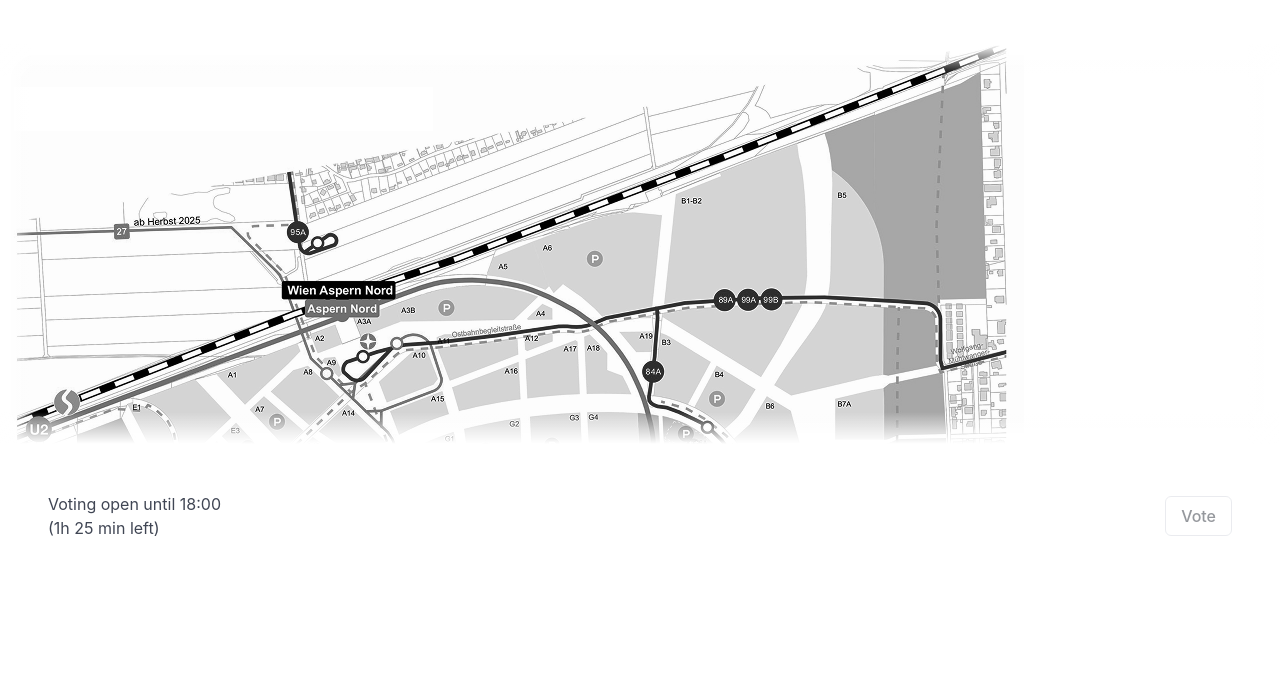
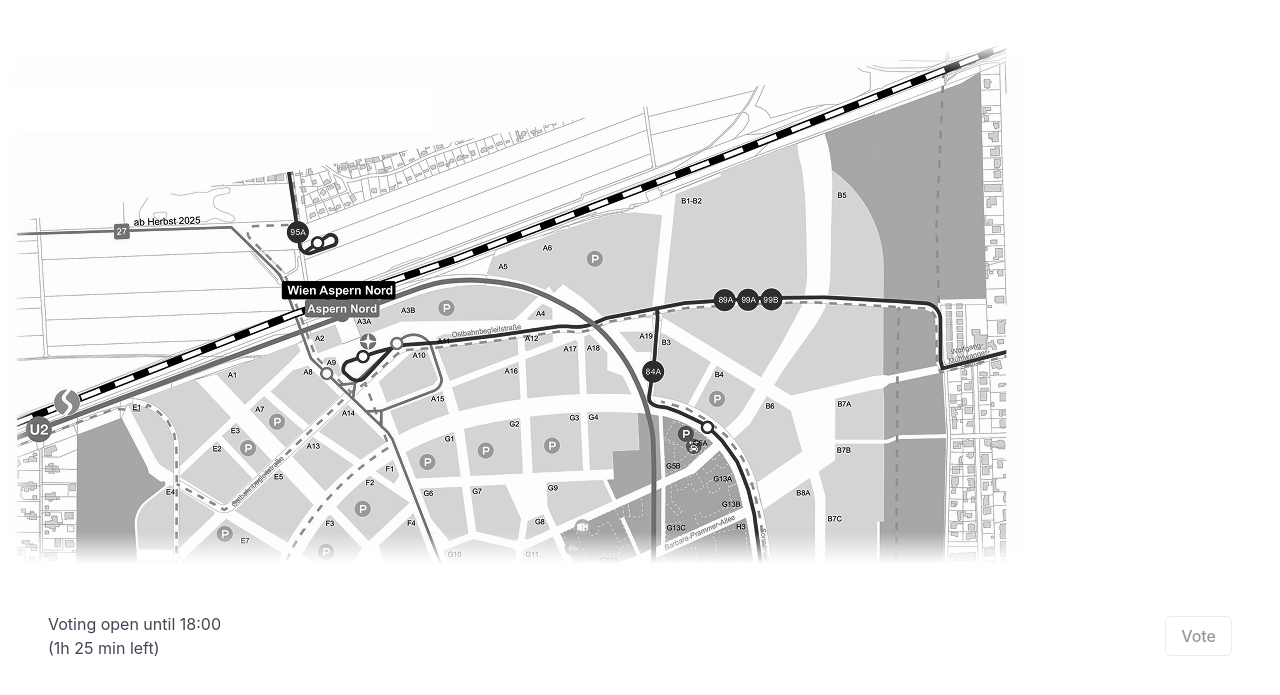
Before and after one commit to Nicolas-Eder/seestadt-shines-app, a website with bundled scripts: page index.html in a window 1280 px wide. Shown: the part 97-792 px from the top of the page. Built offline with nearby package versions, Linux system fonts and the light colour scheme.

Commit message:
Increase map area

```diff
--- a/style.scss
+++ b/style.scss
@@ -1,7 +1,7 @@
 @import "https://cdn.jsdelivr.net/npm/bulma@1.0.4/css/bulma.min.css";
 
 .map-wrapper {
-    height: 50vh;
+    height: 65vh;
     overflow: scroll;
     position: relative;
 }
```
Also changed, not shown: style.css.
